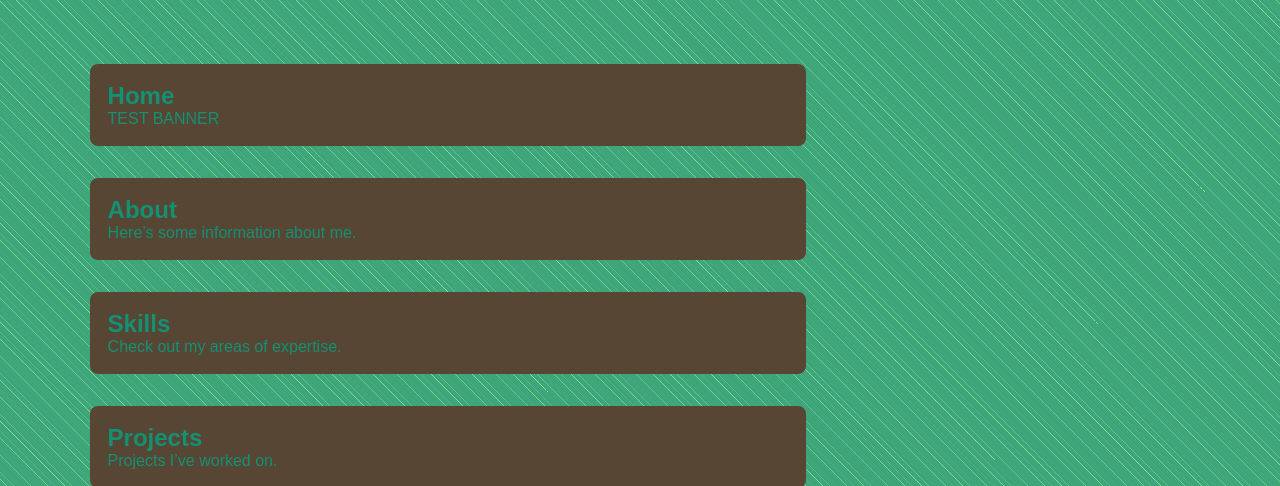
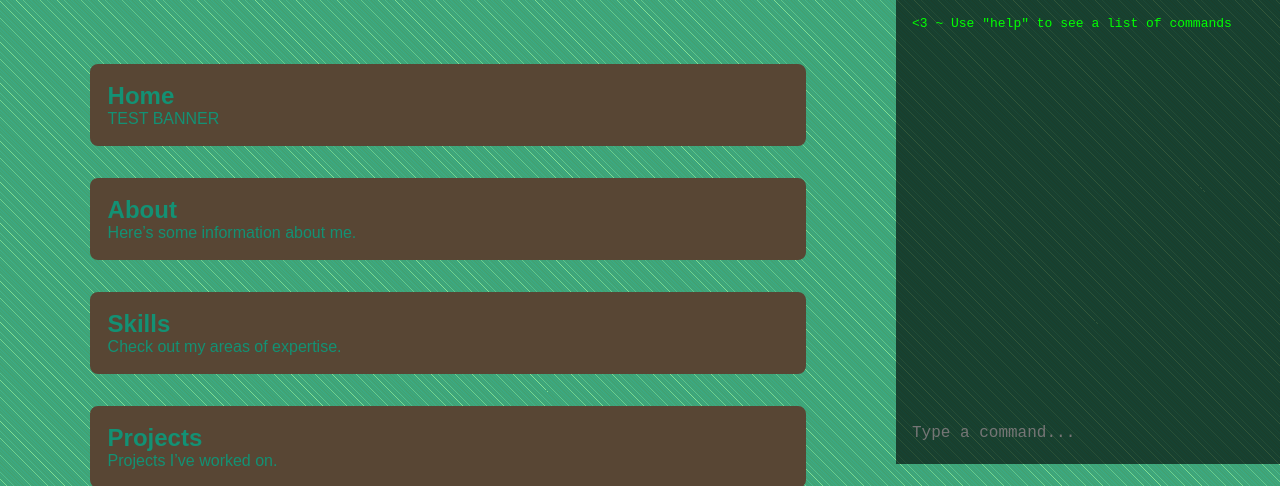
Before and after one commit to gabicarter/gabicarter, a plain HTML site: page index.html in a window 1280 px wide. Shown: the top 486 px of the page. Drawn offline with nearby package versions, Linux system fonts and the light colour scheme.

Commit message:
basic interactive terminal added. commands need to be fleshed out.

```diff
--- a/index.html
+++ b/index.html
@@ -49,6 +49,12 @@
     </section>
   </div>
 
+  <!-- Terminal Container -->
+  <div class="terminal-container">
+    <div class="terminal-output" id="terminal-output"></div>
+    <input type="text" class="terminal-input" id="terminal-input" placeholder="Type a command..." autofocus />
+  </div>
+
   <!-- Include Particles.js Library -->
   <script src="https://cdn.jsdelivr.net/npm/particles.js@2.0.0/particles.min.js"></script>
   <script>
@@ -78,7 +84,7 @@
     });
   </script>
 
-  <!-- JS for vertical smooth scrolling -->
+  <!-- JS for smooth scrolling and interactive terminal -->
   <script src="script.js"></script>
 </body>
 </html>
--- a/script.js
+++ b/script.js
@@ -1,4 +1,5 @@
 document.addEventListener("DOMContentLoaded", () => {
+  // Smooth scrolling for navigation links
   const links = document.querySelectorAll(".nav-link");
 
   links.forEach(link => {
@@ -13,4 +14,50 @@
       }
     });
   });
+
+  // Interactive Terminal Code
+  const terminalInput = document.getElementById("terminal-input");
+  const terminalOutput = document.getElementById("terminal-output");
+
+  // Define terminal commands and responses
+  const commands = {
+    help: "Available commands: help, about, skills, projects, contact, clear",
+    about: "Hi, I'm Gabi—a DevOps guru with a passion for tech, art, and all things creative!",
+    skills: "I'm skilled in Docker, Kubernetes, AWS, CI/CD, and more. Stay tuned for updates!",
+    projects: "Check out my GitHub for rad projects and collaborations.",
+    contact: "Shoot me an email at your-email@example.com to connect!"
+  };
+
+  // Welcome message on load
+  appendToTerminal("<3 ~ Use \"help\" to see a list of commands");
+
+  terminalInput.addEventListener("keydown", (e) => {
+    if (e.key === "Enter") {
+      const input = terminalInput.value.trim();
+      if (input) {
+        appendToTerminal(`<3 ~ ${input}`);
+        const command = input.toLowerCase();
+
+        if (command === "clear") {
+          clearTerminal();
+        } else {
+          const response = commands[command] || "Command not found. Type 'help' for options.";
+          appendToTerminal(response);
+        }
+        terminalInput.value = "";
+      }
+    }
+  });
+
+  function appendToTerminal(text) {
+    const p = document.createElement("p");
+    p.textContent = text;
+    terminalOutput.appendChild(p);
+    // Auto-scroll to the bottom of the terminal
+    terminalOutput.scrollTop = terminalOutput.scrollHeight;
+  }
+
+  function clearTerminal() {
+    terminalOutput.innerHTML = "";
+  }
 });
--- a/style.css
+++ b/style.css
@@ -52,8 +52,7 @@
   padding: 1rem;
 }
 
-/* Remove grid positioning for panels */
-/* You can still use specific styling for each panel if needed */
+/* Panels specific positioning (if needed) */
 .home-panel, .about-panel, .skills-panel, .projects-panel, .contact-panel {
   position: relative;
 }
@@ -62,7 +61,7 @@
 .main-header {
   position: fixed;
   bottom: 0;
-  left: 150;
+  left: 150px;
   width: 130%;
   z-index: 999;
   background-color: rgba(50, 231, 204, 0);
@@ -76,7 +75,7 @@
 .logo img {
   width: 175px;
   height: auto;
-  position: static
+  position: static;
 }
 
 /* Navigation styling */
@@ -105,3 +104,34 @@
   color: #fff;
   border-radius: 4px;
 }
+
+/* Terminal Container Styles */
+.terminal-container {
+  position: fixed;
+  top: 0;
+  right: 0;
+  width: 30%;
+  height: 58%;
+  background-color: #0000009c;
+  color: #0f0;
+  padding: 1rem;
+  font-family: monospace;
+  overflow-y: auto;
+  z-index: 1000;
+}
+
+.terminal-output {
+  height: calc(100% - 2.5rem);
+  overflow-y: auto;
+  margin-bottom: 1rem;
+}
+
+.terminal-input {
+  width: 100%;
+  border: none;
+  background: none;
+  color: #0f0;
+  font-family: monospace;
+  font-size: 1rem;
+  outline: none;
+}
```
